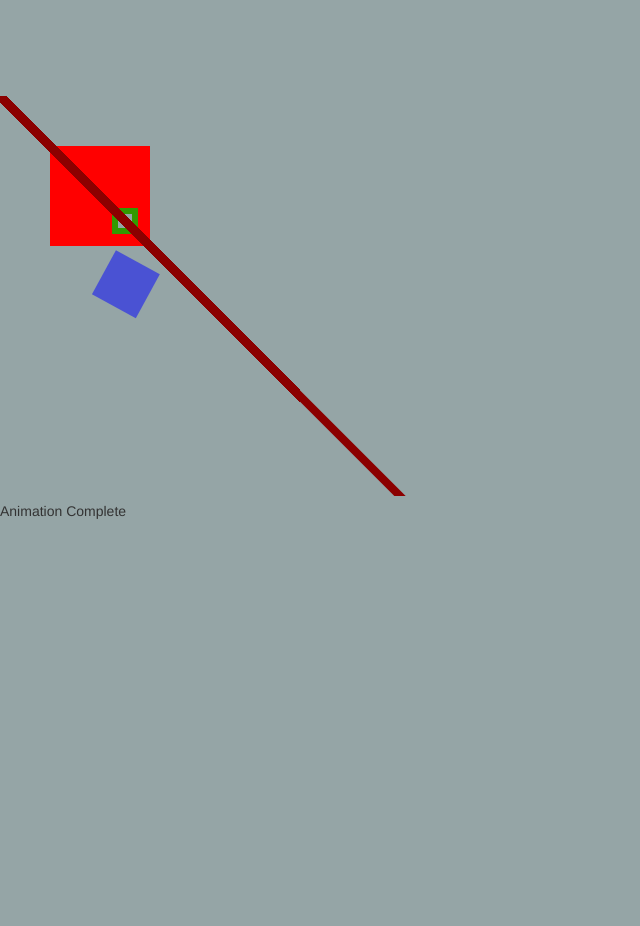
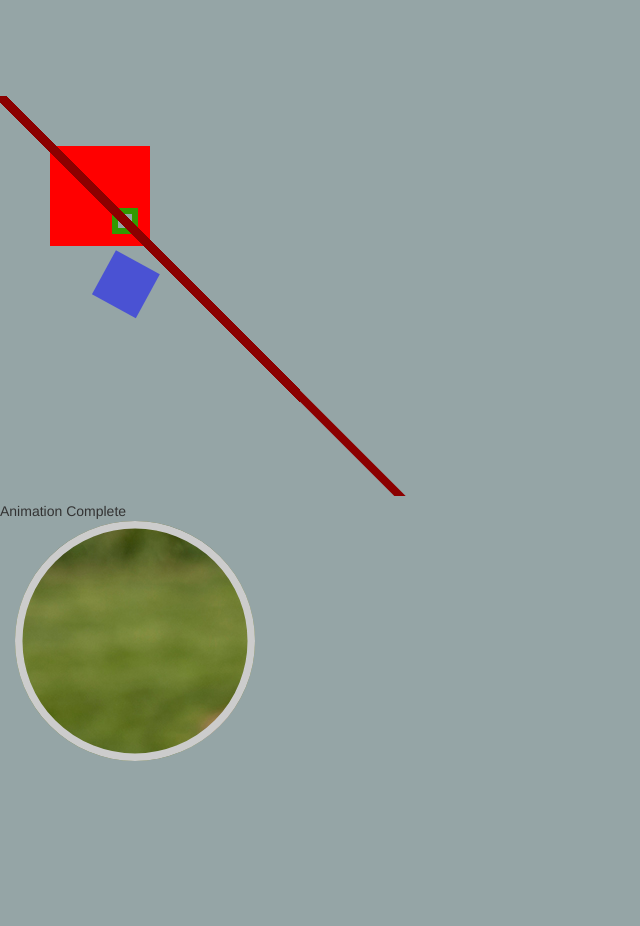
Before and after one commit to danieladelvos/pluralsight-html5-fundamentals, a website: page canvas.html in a window 1280 px wide. Shown: the part 709-1635 px from the top of the page, without its empty margins (0-640 px from the left). Before the commit the page ends 1230 px from the top, so only its background shows below. Drawn offline with nearby package versions, Linux system fonts and the light colour scheme.

Commit message:
canvas clipping circle

```diff
--- a/canvas.html
+++ b/canvas.html
@@ -21,7 +21,12 @@
     <div id="result"></div>
   </section>
 
+  <section>
+    <canvas id="canvas-clipping" width="600" height="400"></canvas>
+  </section>
+
   <script src="js/canvas.js"></script>
   <script src="js/canvas-rec-state-mngmt.js"></script>
+  <script src="js/canvas-clipping.js"></script>
 </body>
 </html>
--- /dev/null
+++ b/js/canvas-clipping.js
@@ -0,0 +1,19 @@
+document.addEventListener('DOMContentLoaded', function(e) {
+  var canvas = document.getElementById('canvas-clipping');
+  var context = canvas.getContext('2d');
+
+  context.beginPath();
+  context.arc(135, 120, 120, 0, Math.PI * 2, true);
+  context.clip();
+
+  var img = new Image();
+  img.onload = function () {
+    context.drawImage(img, 0, 0);
+
+    context.lineWidth = 15;
+    context.strokeStyle = '#cccccc';
+    context.stroke();
+  }
+  img.src = 'img/puppies-01.jpg';
+
+});
```
